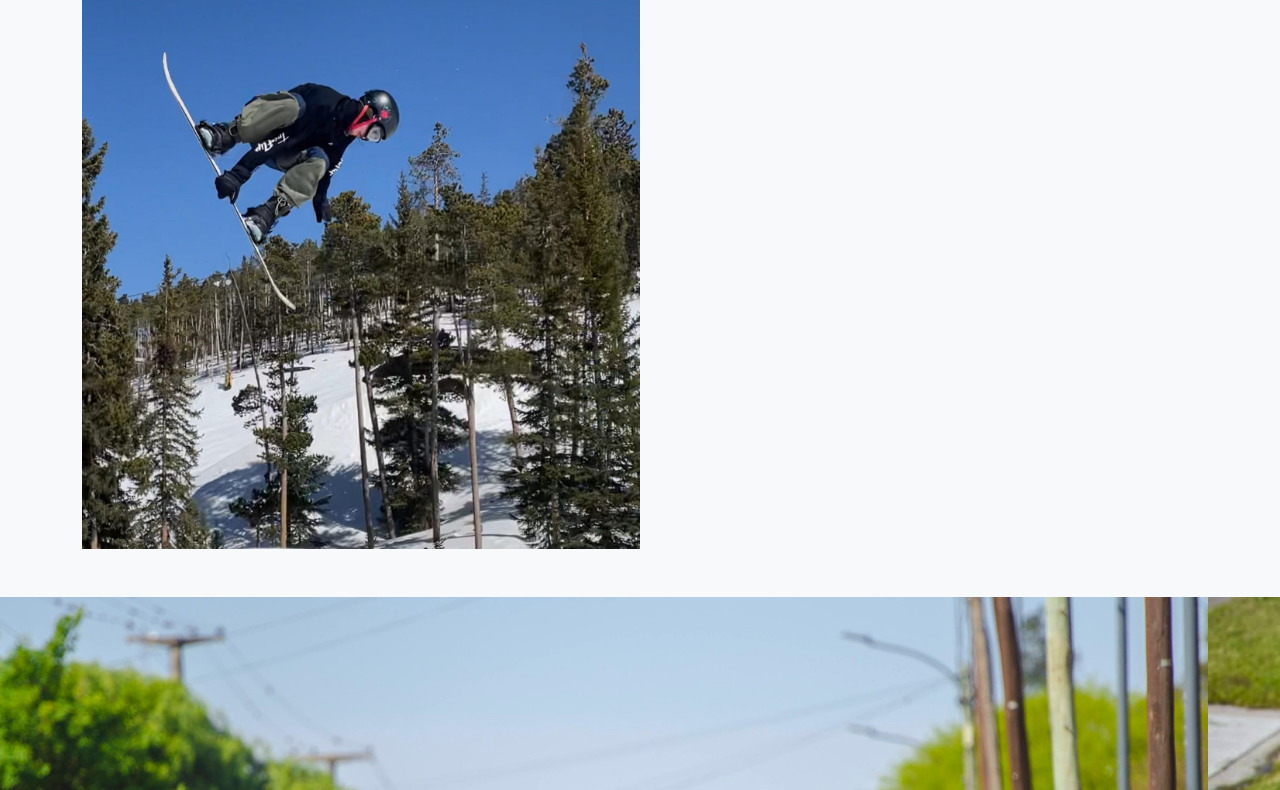
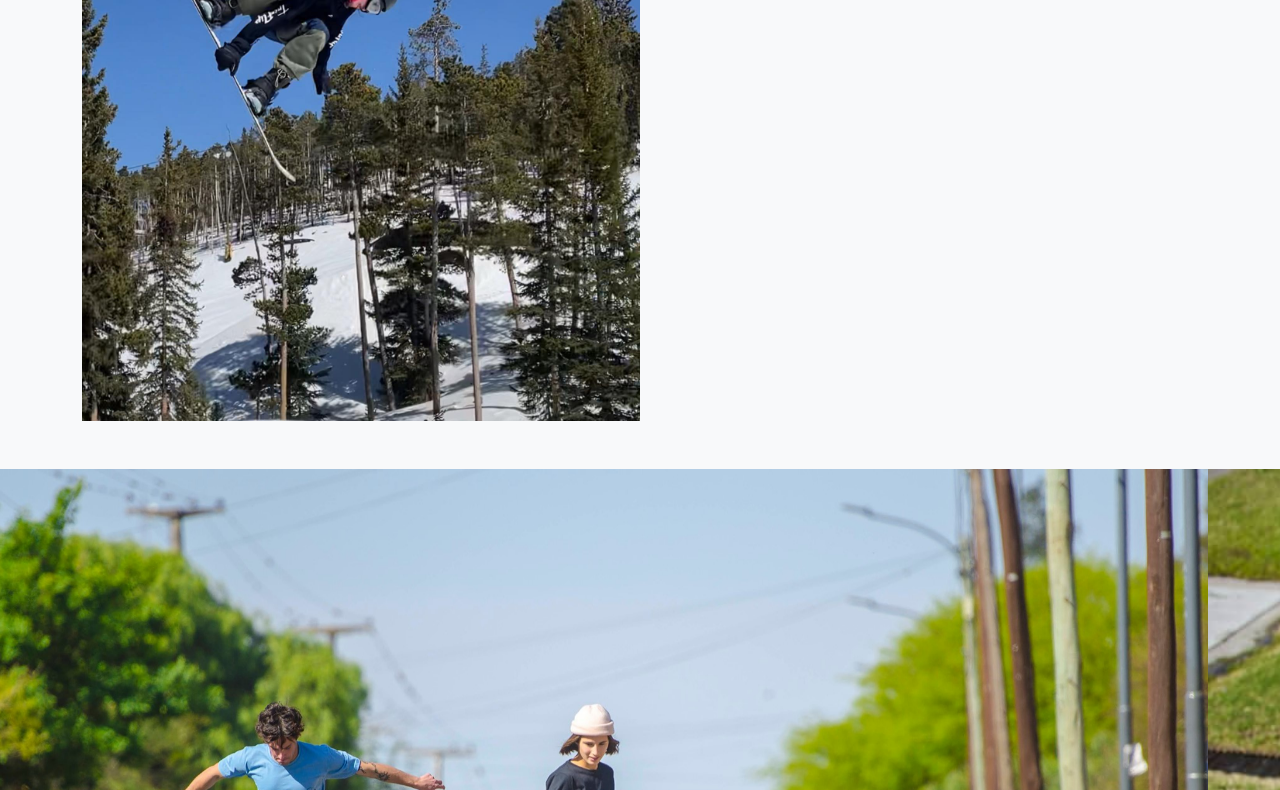
Before and after one commit to florferrer/treeflip-github2, a website: page index.html in a window 1280 px wide. Shown: the part 409-1199 px from the top of the page. Drawn offline with nearby package versions, Linux system fonts and the light colour scheme; files that its build step writes are made by us from their sources.

Commit message:
compilado de sass

```diff
--- a/package.json
+++ b/package.json
@@ -4,7 +4,7 @@
   "description": "",
   "main": "index.js",
   "scripts": {
-    "compile:sass" "sass --watch scss/style.scss css/style.css"
+    "compile:sass": "sass --watch scss/style.scss css/style.css"
   },
   "repository": {
     "type": "git",
--- /dev/null
+++ b/scss/style.scss
@@ -0,0 +1,5 @@
+*{
+    margin: 0;
+    padding: 0;
+    box-sizing: border-box;
+}
```
Also changed, not shown: css/style.css, 1 other file.
